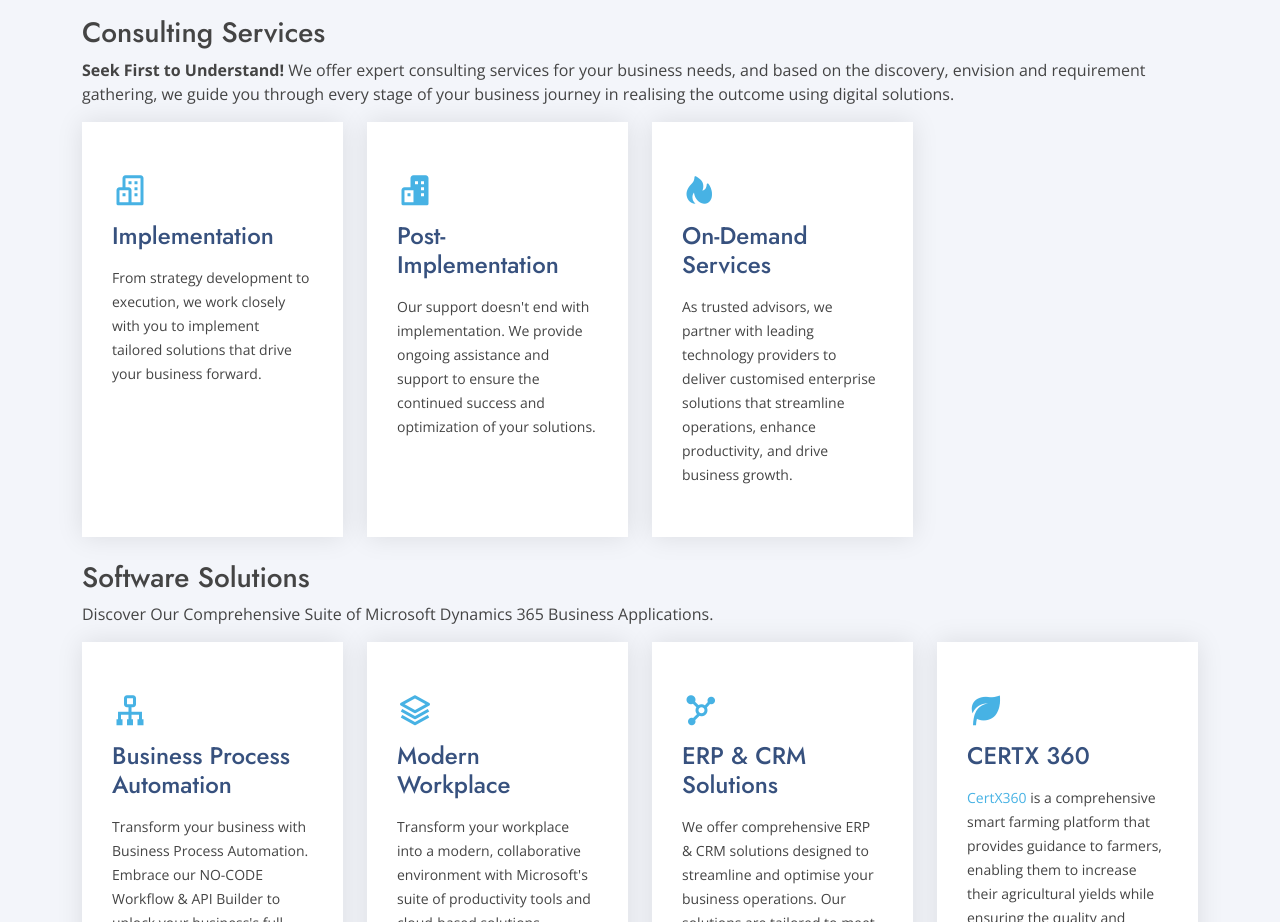
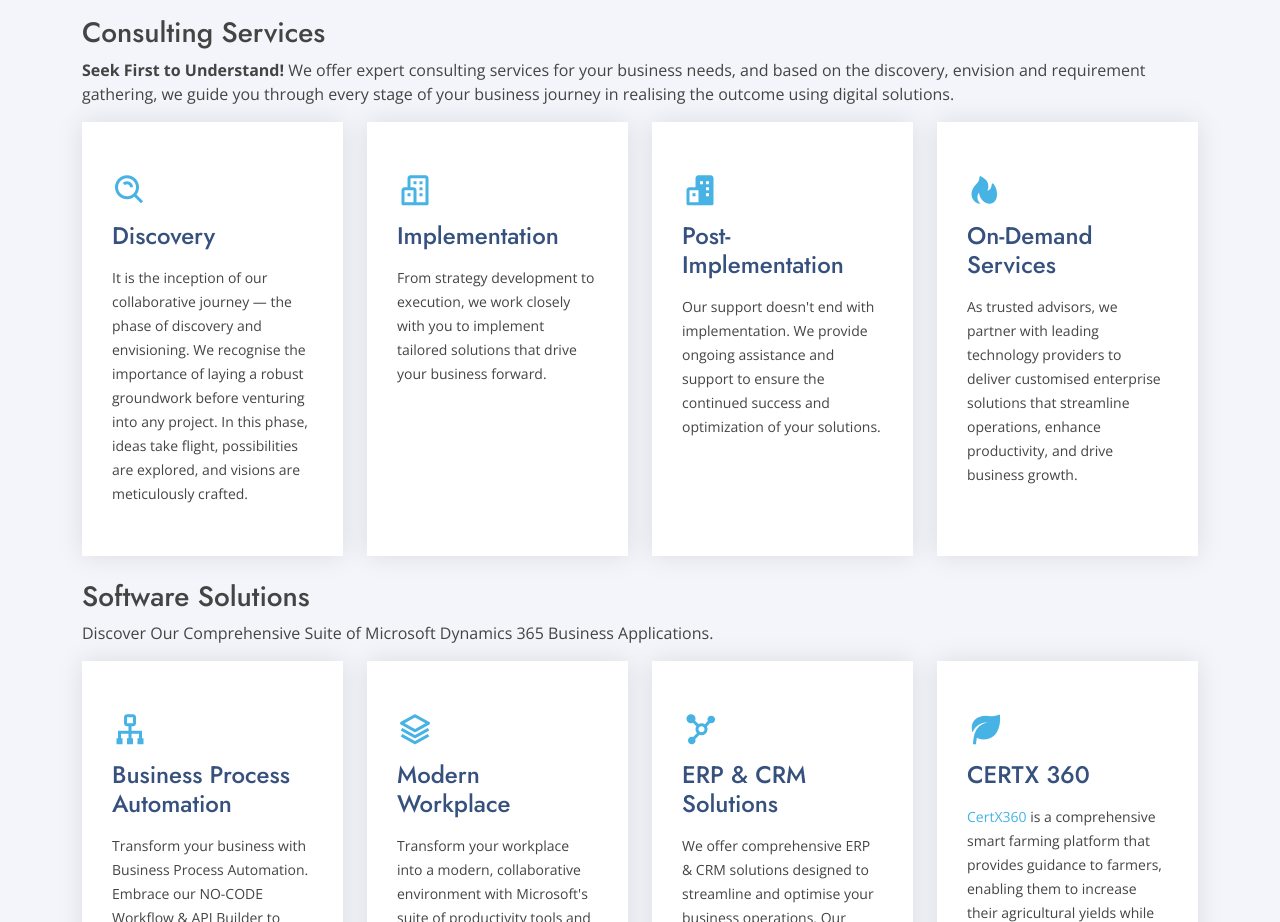
Before and after one commit to newgenconsulting/newgenconsulting.au, a plain HTML site: page index.html in a window 1280 px wide. Shown: the part 2700-3622 px from the top of the page. Drawn offline with nearby package versions, Linux system fonts and the light colour scheme.

Commit message:
[Add] Discovery under Consulting Services

```diff
--- a/index.html
+++ b/index.html
@@ -274,11 +274,23 @@
 
         <h3 class="mt-4">Consulting Services</h3>
         <p>
-          <strong>Seek First to Understand!</strong> We offer expert consulting services for your business needs, and based on the discovery, envision and
+          <strong>Seek First to Understand!</strong> We offer expert consulting services for your business needs, and
+          based on the discovery, envision and
           requirement gathering, we guide you through every stage of your business journey in realising the outcome
           using digital solutions.
         </p>
         <div class="row">
+          <div class="col-xl-3 col-md-6 d-flex align-items-stretch" data-aos="zoom-in" data-aos-delay="100">
+            <div class="icon-box">
+              <div class="icon"><i class="bx bx-search-alt"></i></div>
+              <h4><a href="">Discovery</a></h4>
+              <p>
+                It is the inception of our collaborative journey — the phase of discovery and envisioning. We recognise
+                the importance of laying a robust groundwork before venturing into any project. In this phase, ideas
+                take flight, possibilities are explored, and visions are meticulously crafted.
+              </p>
+            </div>
+          </div>
           <div class="col-xl-3 col-md-6 d-flex align-items-stretch" data-aos="zoom-in" data-aos-delay="100">
             <div class="icon-box">
               <div class="icon"><i class="bx bx-buildings"></i></div>
```
